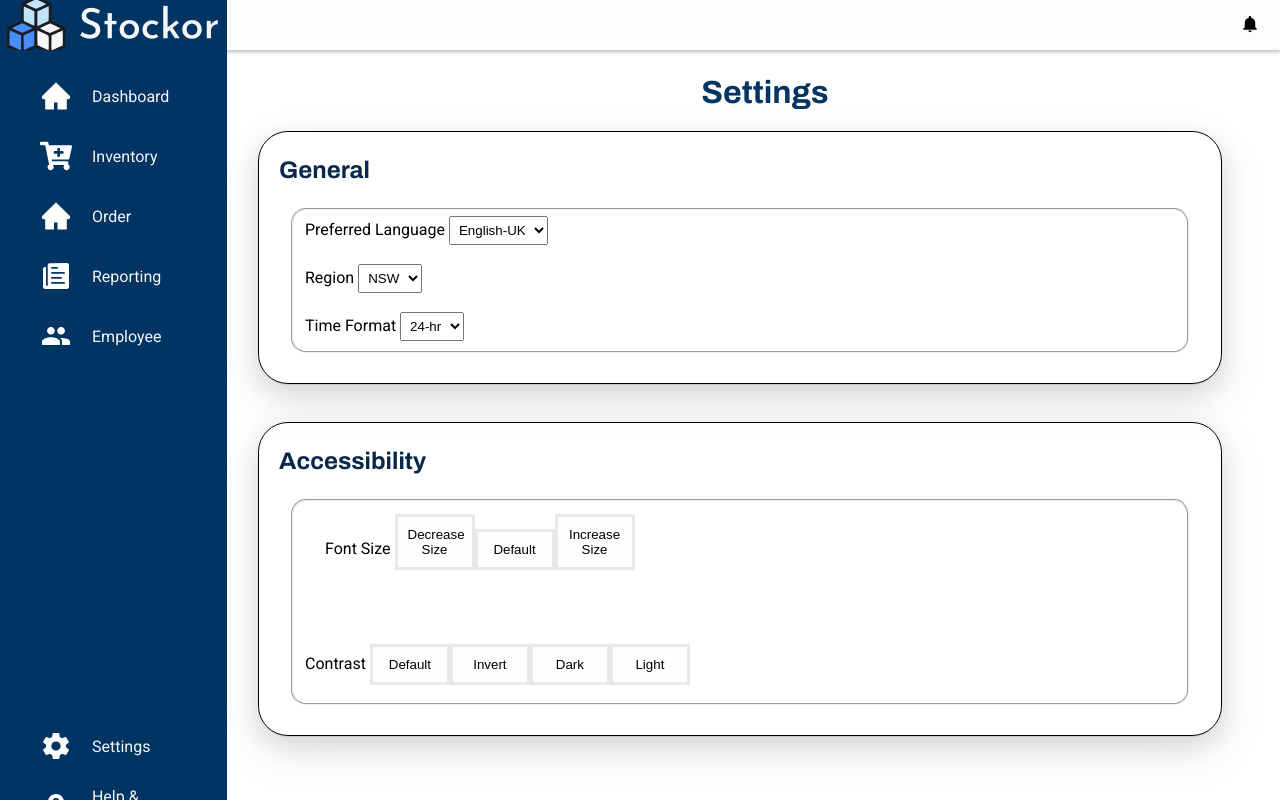
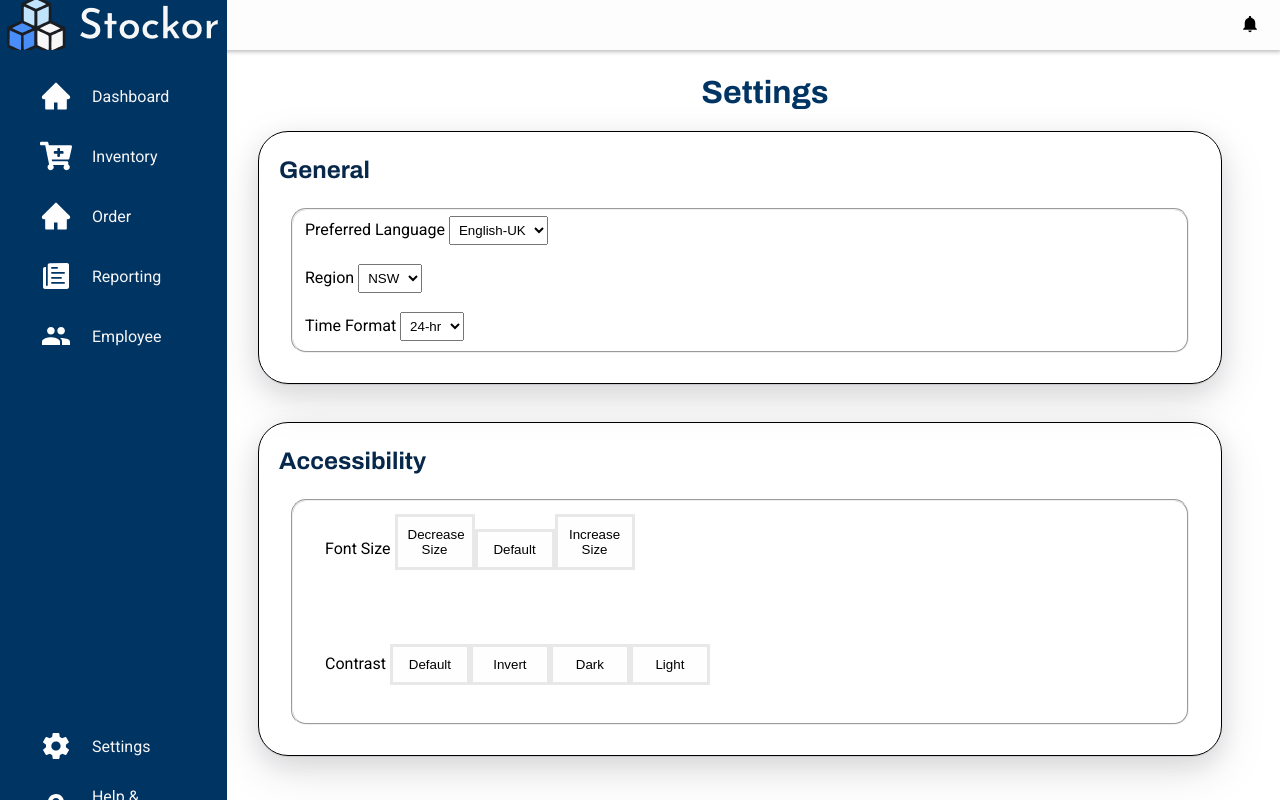
Before and after one commit to CSIT321Group/Inventory-Management, a React (Create React App) app in the folder frontend/: page /settings in a window 1280 px wide. Built offline with nearby package versions, Linux system fonts and the light colour scheme.

Commit message:
settings changes

```diff
--- a/frontend/src/App.js
+++ b/frontend/src/App.js
@@ -76,6 +76,7 @@ function App() {
     }
 
     return (
+        <div style={{height: "1000", fontSize: JSON.parse(localStorage.getItem('newSize')), color: localStorage.getItem('fontColour'), backgroundColor: localStorage.getItem('backgroundColour')}}>
         <Router>
             <ShowNavBar>
                 <Navbar />
@@ -126,6 +127,7 @@ function App() {
                 ){/* )} */}
             </Routes>
         </Router>
+        </div>
     );
 }
 
--- a/frontend/src/pages/settings.js
+++ b/frontend/src/pages/settings.js
@@ -9,13 +9,11 @@ export default function Settings() {
       localStorage.setItem("newSize",16);
       const currentSize = JSON.parse(localStorage.getItem('newSize'));
       const newSize = currentSize - 2; // Adjust the decrement as needed
-      console.log(newSize);
       localStorage.setItem("newSize",newSize);
     }
     else {
       const currentSize = JSON.parse(localStorage.getItem('newSize'));
       const newSize = currentSize - 2; // Adjust the decrement as needed
-      console.log(newSize);
       localStorage.setItem("newSize",newSize);
     }
   }
@@ -23,19 +21,31 @@ export default function Settings() {
   function defaultFontSize() {
     // eslint-disable-next-line no-undef
     const newSize = 16; // Adjust the increment as needed
-    console.log(newSize);
     localStorage.setItem("newSize",newSize);
   }
 
   function increaseFontSize() {
     const currentSize = JSON.parse(localStorage.getItem('newSize'));
     const newSize = currentSize + 2; // Adjust the increment as needed
-    console.log(newSize);
     localStorage.setItem("newSize",newSize);
   }
 
+  function defaultColour() {
+    const backgroundColour = "";
+    const fontColour = "";
+    localStorage.setItem("backgroundColour",backgroundColour);
+    localStorage.setItem("fontColour",fontColour);
+  }
+
+  function darkColour() {
+    const backgroundColour = "black";
+    const fontColour = "white";
+    localStorage.setItem("backgroundColour",backgroundColour);
+    localStorage.setItem("fontColour",fontColour);
+  }
+
   return (
-    <div className="settings-div" style={{fontSize: JSON.parse(localStorage.getItem('newSize'))}}>
+    <div className="settings-div" style={{fontSize: JSON.parse(localStorage.getItem('newSize')), color: localStorage.getItem('fontColour'), backgroundColor: localStorage.getItem('backgroundColour')}}>
       <h1>Settings</h1>
       <div className="settings-content">
         <h2 className="settings-content-header">General</h2>
@@ -84,11 +94,13 @@ export default function Settings() {
             </form>
             <br/>
             <br/>
-            <label htmlFor="contrast">Contrast </label>
-              <button className="font-buttons" >Default</button>
-              <button className="font-buttons">Invert</button>
-              <button className="font-buttons">Dark</button>
-              <button className="font-buttons">Light</button>
+            <form>
+              <label htmlFor="contrast">Contrast </label>
+                <button className="font-buttons" onClick={defaultColour}>Default</button>
+                <button className="font-buttons">Invert</button>
+                <button className="font-buttons" onClick={darkColour}>Dark</button>
+                <button className="font-buttons">Light</button>
+            </form>
           </fieldset>
         </div>
       </div>
```
